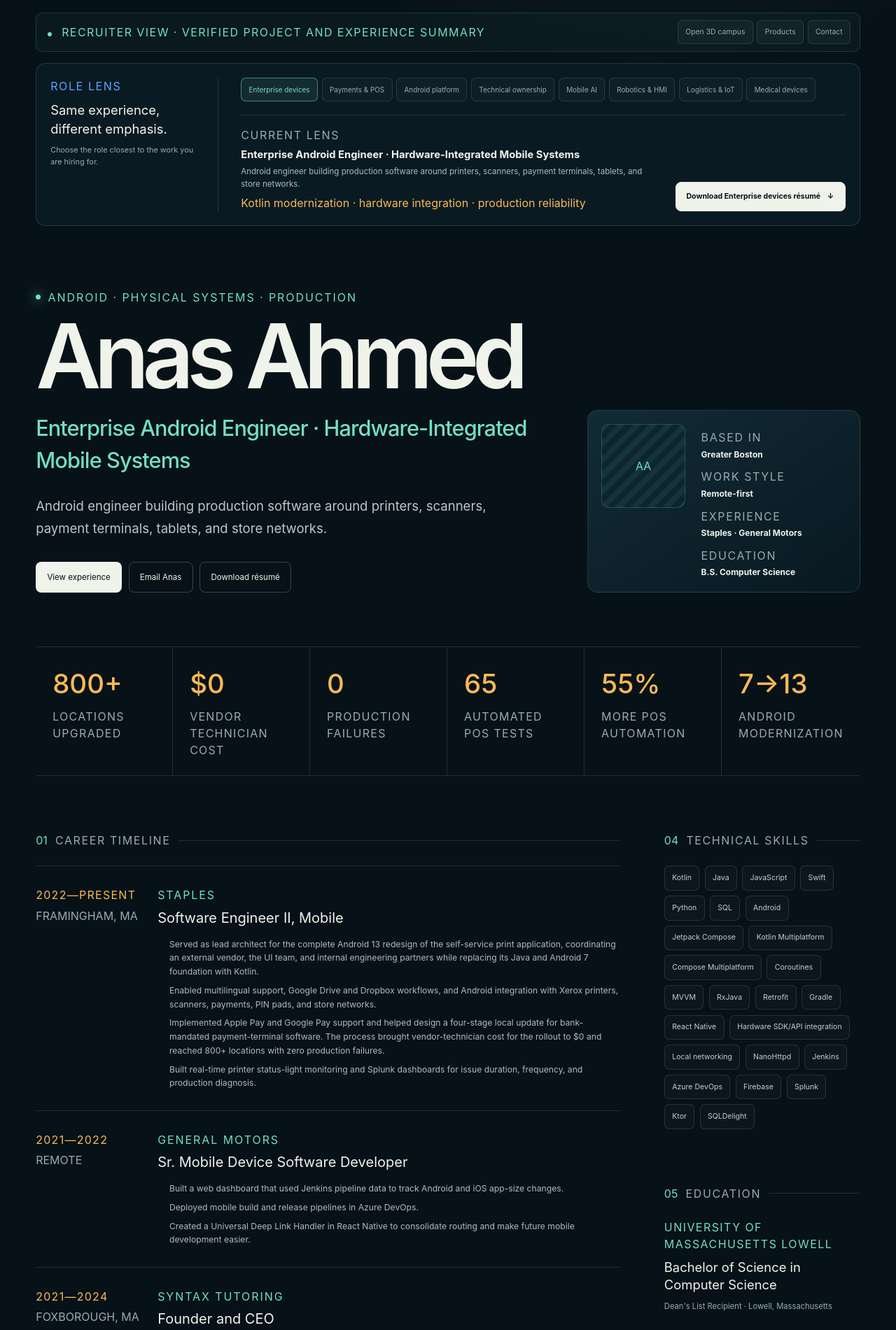
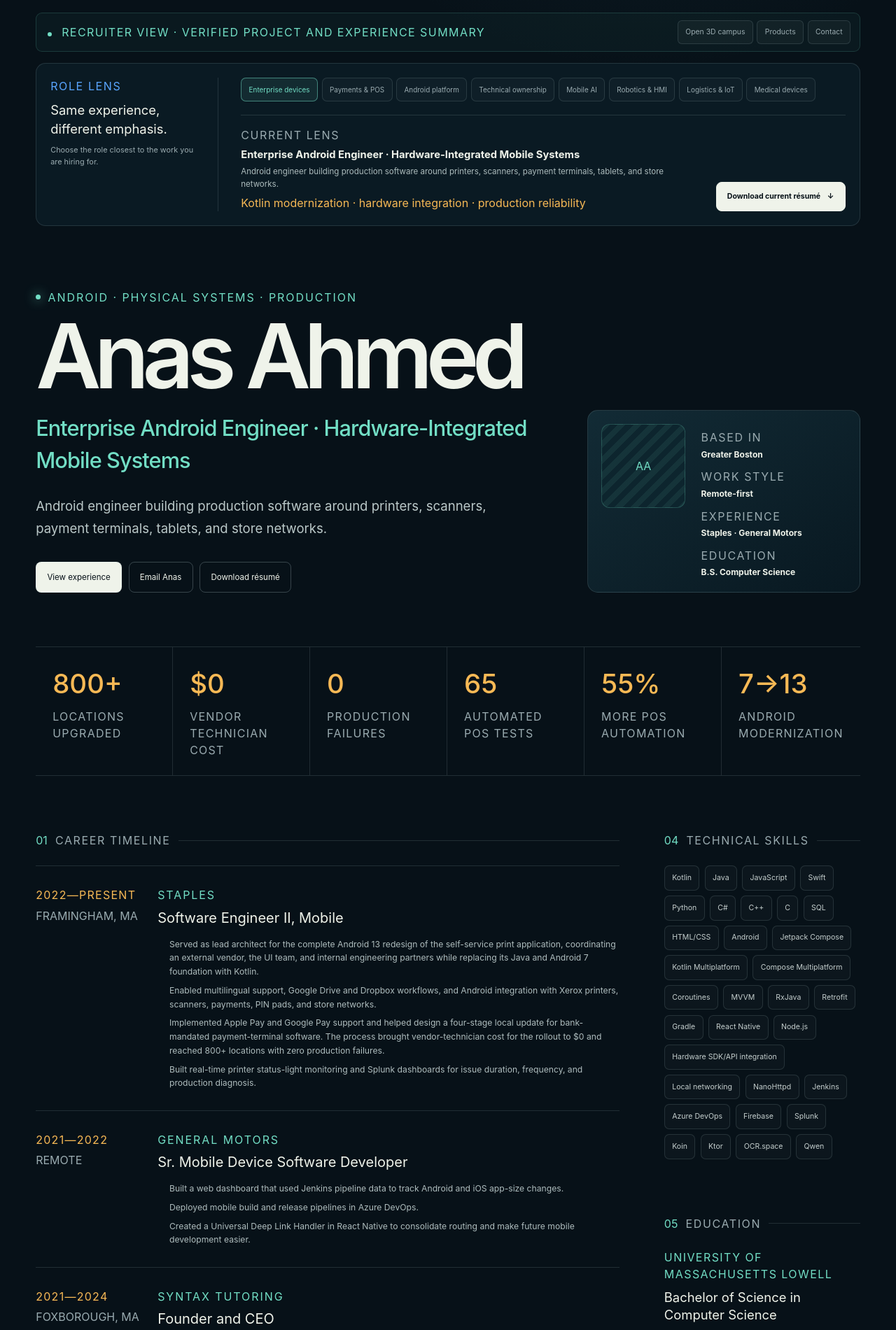
Before and after one commit to anasahmed10/anasahmed10.github.io, a Next.js app: page /recruiter in a window 1280 px wide. Shown: the top 1901 px of the page at 70% size. Built offline with nearby package versions, Linux system fonts and the light colour scheme.

Commit message:
Update resume and recruiter portfolio

```diff
--- a/app/components/ClayCampus.tsx
+++ b/app/components/ClayCampus.tsx
@@ -1850,7 +1850,7 @@ export default function ClayCampus() {
           </ul>
           <div className="quick-actions">
             <a className="overlay-primary" href="/recruiter/">Open full recruiter profile <ArrowRight /></a>
-            <a className="overlay-secondary" href="/resumes/Anas_Ahmed_Enterprise_Android_Hardware.pdf">Download résumé</a>
+            <a className="overlay-secondary" href="/resumes/Anas_Ahmed_Resume.pdf">Download résumé</a>
           </div>
         </OverlayShell>
       )}
--- a/app/components/PortfolioExperience.tsx
+++ b/app/components/PortfolioExperience.tsx
@@ -12,6 +12,8 @@ type RoleLens = {
   resume: string;
 };
 
+const RESUME_HREF = "/resumes/Anas_Ahmed_Resume.pdf";
+
 const ROLE_LENSES: RoleLens[] = [
   {
     id: "enterprise",
@@ -20,7 +22,7 @@ const ROLE_LENSES: RoleLens[] = [
     summary:
       "Android engineer building production software around printers, scanners, payment terminals, tablets, and store networks.",
     focus: "Kotlin modernization · hardware integration · production reliability",
-    resume: "/resumes/Anas_Ahmed_Enterprise_Android_Hardware.pdf",
+    resume: RESUME_HREF,
   },
   {
     id: "payments",
@@ -29,7 +31,7 @@ const ROLE_LENSES: RoleLens[] = [
     summary:
       "Production Android experience across contactless payments, PIN pads, POS automation, printers, and distributed retail devices.",
     focus: "Apple Pay · Google Pay · PIN pads · field-device rollouts",
-    resume: "/resumes/Anas_Ahmed_Payments_POS_Device_Integration.pdf",
+    resume: RESUME_HREF,
   },
   {
     id: "platform",
@@ -38,7 +40,7 @@ const ROLE_LENSES: RoleLens[] = [
     summary:
       "Android ownership spanning Java-to-Kotlin modernization, maintainable architecture, delivery tooling, observability, and device integration.",
     focus: "Android 7→13 · architecture · CI/CD · observability",
-    resume: "/resumes/Anas_Ahmed_Senior_Android_Platform.pdf",
+    resume: RESUME_HREF,
   },
   {
     id: "lead",
@@ -47,7 +49,7 @@ const ROLE_LENSES: RoleLens[] = [
     summary:
       "Mobile engineer comfortable owning architecture, implementation, debugging, rollout support, and long-term maintenance.",
     focus: "Independent delivery · cross-functional work · maintainable handoff",
-    resume: "/resumes/Anas_Ahmed_Lead_Mobile_Engineer.pdf",
+    resume: RESUME_HREF,
   },
   {
     id: "ai",
@@ -56,7 +58,7 @@ const ROLE_LENSES: RoleLens[] = [
     summary:
       "Android and Kotlin production experience paired with practical OCR, reviewed AI extraction, and cross-platform product work.",
     focus: "Kotlin Multiplatform · OCR · Groq · Firebase",
-    resume: "/resumes/Anas_Ahmed_Mobile_AI_Integration.pdf",
+    resume: RESUME_HREF,
   },
   {
     id: "robotics",
@@ -65,7 +67,7 @@ const ROLE_LENSES: RoleLens[] = [
     summary:
       "Application-layer Android engineer interested in operator controls, device communication, networking, sensors, and automation.",
     focus: "Android/Linux interfaces · networking · HMI · device systems",
-    resume: "/resumes/Anas_Ahmed_Robotics_HMI_Industrial.pdf",
+    resume: RESUME_HREF,
   },
   {
     id: "logistics",
@@ -74,7 +76,7 @@ const ROLE_LENSES: RoleLens[] = [
     summary:
       "Android engineer focused on tablet workflows, scanner automation, local networking, and software used around physical operations.",
     focus: "Tablets · scanners · edge applications · local networking",
-    resume: "/resumes/Anas_Ahmed_Logistics_Warehouse_IoT.pdf",
+    resume: RESUME_HREF,
   },
   {
     id: "medical",
@@ -83,7 +85,7 @@ const ROLE_LENSES: RoleLens[] = [
     summary:
       "Reliability-focused Android engineer experienced in device communication, operational monitoring, and troubleshooting near the hardware boundary.",
     focus: "Device communication · observability · production stability",
-    resume: "/resumes/Anas_Ahmed_Healthcare_Medical_Device.pdf",
+    resume: RESUME_HREF,
   },
 ];
 
@@ -93,7 +95,11 @@ const SKILLS = [
   "JavaScript",
   "Swift",
   "Python",
+  "C#",
+  "C++",
+  "C",
   "SQL",
+  "HTML/CSS",
   "Android",
   "Jetpack Compose",
   "Kotlin Multiplatform",
@@ -104,6 +110,7 @@ const SKILLS = [
   "Retrofit",
   "Gradle",
   "React Native",
+  "Node.js",
   "Hardware SDK/API integration",
   "Local networking",
   "NanoHttpd",
@@ -111,8 +118,10 @@ const SKILLS = [
   "Azure DevOps",
   "Firebase",
   "Splunk",
+  "Koin",
   "Ktor",
-  "SQLDelight",
+  "OCR.space",
+  "Qwen",
 ];
 
 const tabTallyFlow = ["Capture", "On-device OCR", "Review", "Assign", "Calculate", "Share"];
@@ -174,7 +183,7 @@ export default function PortfolioExperience({
               <small>{activeLens.focus}</small>
             </div>
             <a href={activeLens.resume} download>
-              Download {activeLens.label} résumé <span aria-hidden="true">↓</span>
+              Download current résumé <span aria-hidden="true">↓</span>
             </a>
           </div>
         </section>
@@ -306,6 +315,14 @@ export default function PortfolioExperience({
                   <p>Android marketplace application for browsing and posting yard-sale listings with authentication, storage, and API-backed workflows.</p>
                   <small>Kotlin · Java · MVVM · Coroutines · Volley · Firebase</small>
                 </article>
+                <article className="smartshopper-card">
+                  <span>AI SHOPPING ASSISTANT · PERSONAL PROJECT</span>
+                  <h3>SmartShopper</h3>
+                  <p>Custom GPT that researches products and generates personalized recommendations across budget, material, fit, style, seller reputation, ratings, review volume, and retailer availability.</p>
+                  <p>Its reusable workflow asks targeted questions, compares budget, mid-tier, and premium options, provides purchase-ready links, and explains value tradeoffs across clothing, electronics, home improvement, cookware, and hardware.</p>
+                  <small>Custom GPT · Prompt Engineering · Web Research</small>
+                  <a className="project-link" href="https://chatgpt.com/g/g-6a4be8c0f2ac8191a2e34a57b52f46ee-smartshopper" target="_blank" rel="noreferrer">Open SmartShopper ↗</a>
+                </article>
                 <article>
                   <span>ORIGIN · AGE 17</span>
                   <h3>Deer Computer Repairs</h3>
@@ -349,7 +366,7 @@ export default function PortfolioExperience({
             <a href="tel:+17743007831"><span>Phone</span><strong>774-300-7831</strong></a>
             <a href="https://www.linkedin.com/in/anas-ahmed-28b391166" target="_blank" rel="noreferrer"><span>LinkedIn</span><strong>View profile ↗</strong></a>
             <a href="https://github.com/anasahmed10" target="_blank" rel="noreferrer"><span>GitHub</span><strong>@anasahmed10 ↗</strong></a>
-            <a href={activeLens.resume} download><span>Tailored résumé</span><strong>Download {activeLens.label} ↓</strong></a>
+            <a href={activeLens.resume} download><span>Current résumé</span><strong>Download résumé ↓</strong></a>
           </div>
         </section>
       </section>
--- a/app/recruiter/page.tsx
+++ b/app/recruiter/page.tsx
@@ -4,7 +4,7 @@ import PortfolioExperience from "../components/PortfolioExperience";
 export const metadata: Metadata = {
   title: "Recruiter View",
   description:
-    "Review Anas Ahmed’s enterprise Android experience, verified project outcomes, technical skills, and role-specific résumés.",
+    "Review Anas Ahmed’s enterprise Android experience, verified project outcomes, technical skills, projects, and resume.",
 };
 
 export default function RecruiterPage() {
```
Also changed, not shown: 1 other file (tests, documents, lock files or other folders).
